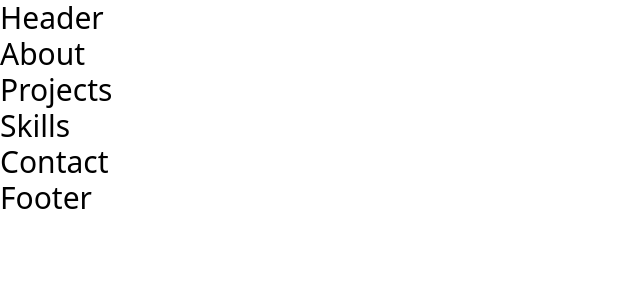
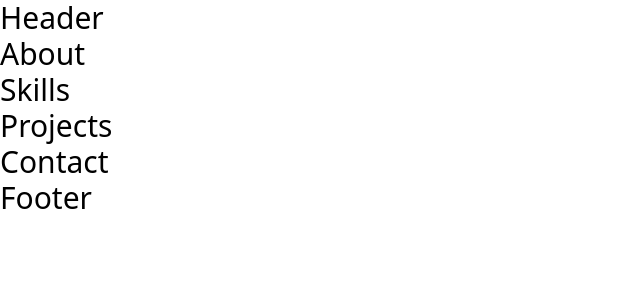
Before and after one commit to EC-9624/portfolio, a React (Vite) app: page / in a window 1280 px wide. Shown: the top 300 px of the page, without its empty margins (0-640 px from the left). Built offline with nearby package versions, Linux system fonts and the light colour scheme.

Commit message:
App structure

```diff
--- a/src/App.jsx
+++ b/src/App.jsx
@@ -11,8 +11,8 @@ function App() {
     <div className="App">
       <Header></Header>
       <About></About>
+      <Skills></Skills>
       <Project></Project>
-      <Skills></Skills>
       <Contact></Contact>
       <Footer></Footer>
     </div>
```
